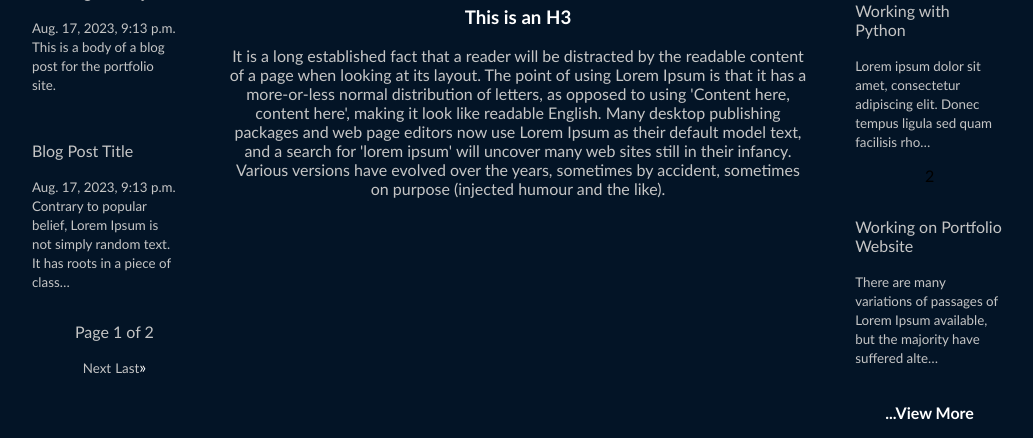
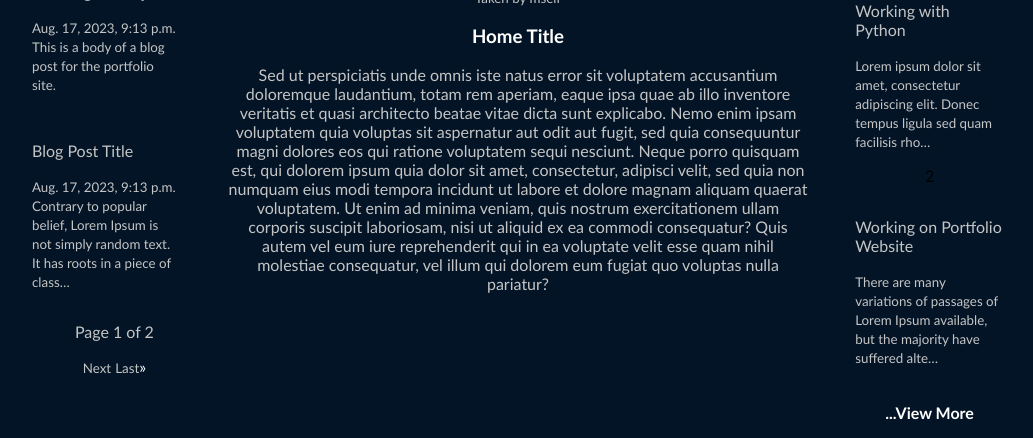
Before and after one commit to krmontgomery/Django_Site, a Django app: page / in a window 1280 px wide. Shown: the part 438-876 px from the top of the page, without its empty margins (122-1155 px from the left). Run offline with Django 4.2, Linux system fonts and the light colour scheme; data comes from the database, SQL or seed files in the repository; both versions use the stored data as it was after the commit.

Commit message:
Change home page template to take the current home page record from the homeModel.

```diff
--- a/portfolio_site/main/templates/main/home.html
+++ b/portfolio_site/main/templates/main/home.html
@@ -34,9 +34,12 @@
         </div>
 
         <div class="main-content">
-            <img src="{% static 'images/pro_picture.jpg' %}">
-            <H3>This is an H3</H3>
-            <p>It is a long established fact that a reader will be distracted by the readable content of a page when looking at its layout. The point of using Lorem Ipsum is that it has a more-or-less normal distribution of letters, as opposed to using 'Content here, content here', making it look like readable English. Many desktop publishing packages and web page editors now use Lorem Ipsum as their default model text, and a search for 'lorem ipsum' will uncover many web sites still in their infancy. Various versions have evolved over the years, sometimes by accident, sometimes on purpose (injected humour and the like).</p>
+            {% for h in home_content %}
+                <img src="{{h.home_image.url}}"><br>
+                <small>{{h.home_image_info}}</small>
+                <H3>{{h.home_title}}</H3>
+                <p>{{h.home_body}}</p>
+            {% endfor %}
         </div>
 
         <div class="rightside">
@@ -53,4 +56,4 @@
             {% endfor %}
         </div>
     </div>
-    {% endblock %}
+    {% endblock content %}
```
Also changed, not shown: portfolio_site/db.sqlite3.
